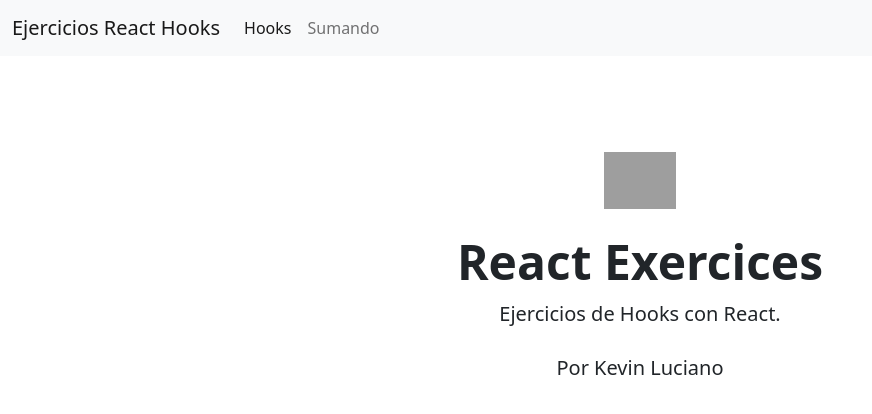
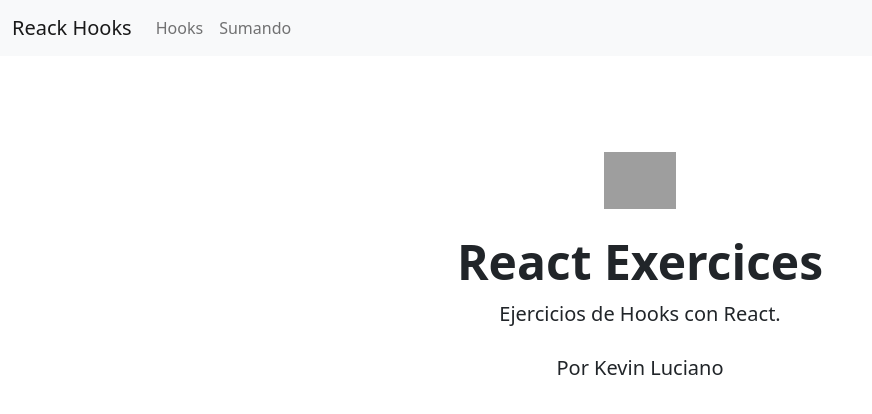
Before and after one commit to kalg12/react-hooks, a React (Create React App) app: page / in a window 1280 px wide. Shown: the top 414 px of the page, without its empty margins (0-872 px from the left). Built offline with nearby package versions, Linux system fonts and the light colour scheme; grey boxes are pictures that could not be loaded.

Commit message:
Adding active menu dinamic

```diff
--- a/src/components/Navbar.jsx
+++ b/src/components/Navbar.jsx
@@ -7,7 +7,7 @@ const Navbar = () => {
       <nav className="navbar navbar-expand-lg bg-light">
         <div className="container-fluid">
           <NavLink className="navbar-brand" to="/">
-            Ejercicios React Hooks
+            Reack Hooks
           </NavLink>
           <button
             className="navbar-toggler"
@@ -23,12 +23,12 @@ const Navbar = () => {
           <div className="collapse navbar-collapse" id="navbarNav">
             <ul className="navbar-nav">
               <li className="nav-item">
-                <NavLink className="nav-link active" aria-current="page" to="/hooks">
+                <NavLink className={window.location.pathname === "/hooks" ? "nav-link active" : "nav-link"} aria-current="page" to="/hooks">
                   Hooks
                 </NavLink>
               </li>
               <li className="nav-item">
-                <NavLink className="nav-link" to="/sumando">
+                <NavLink className={window.location.pathname === "/sumando" ? "nav-link active" : "nav-link"} to="/sumando">
                   Sumando
                 </NavLink>
               </li>
```
